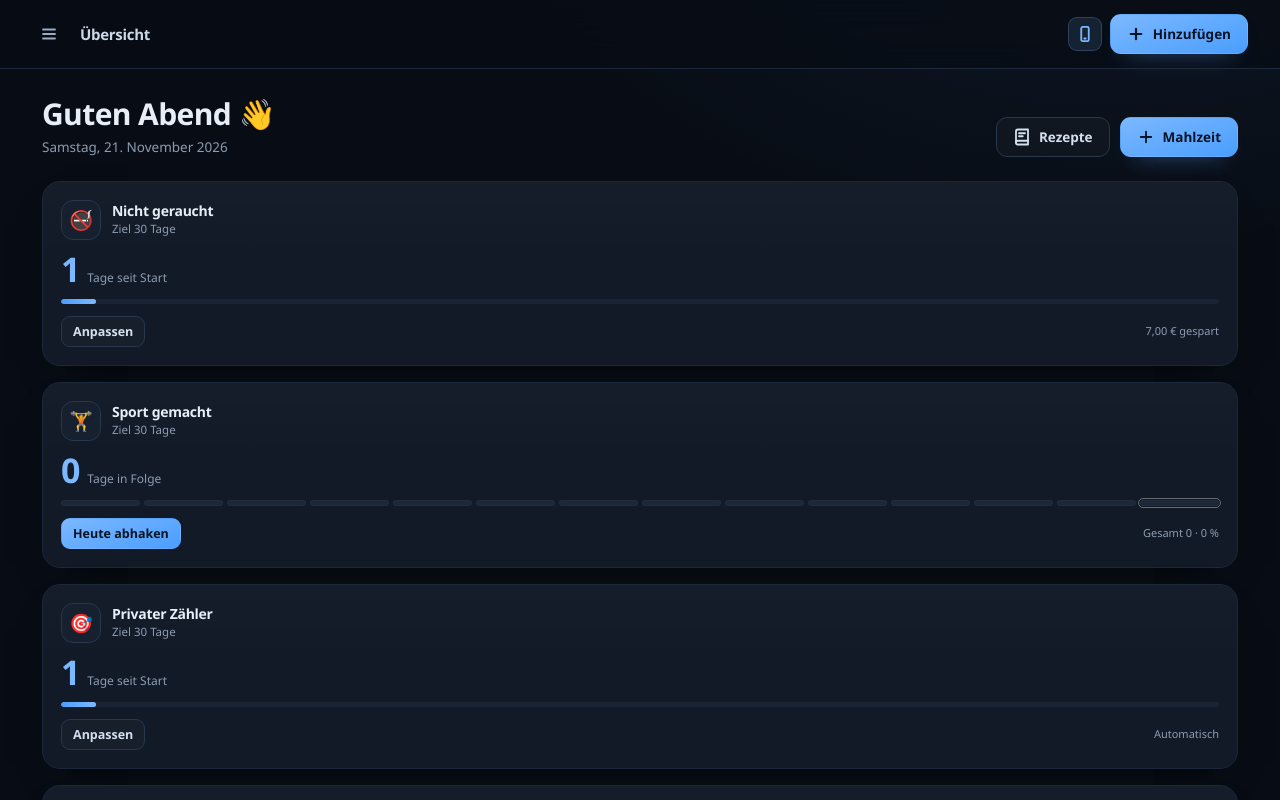
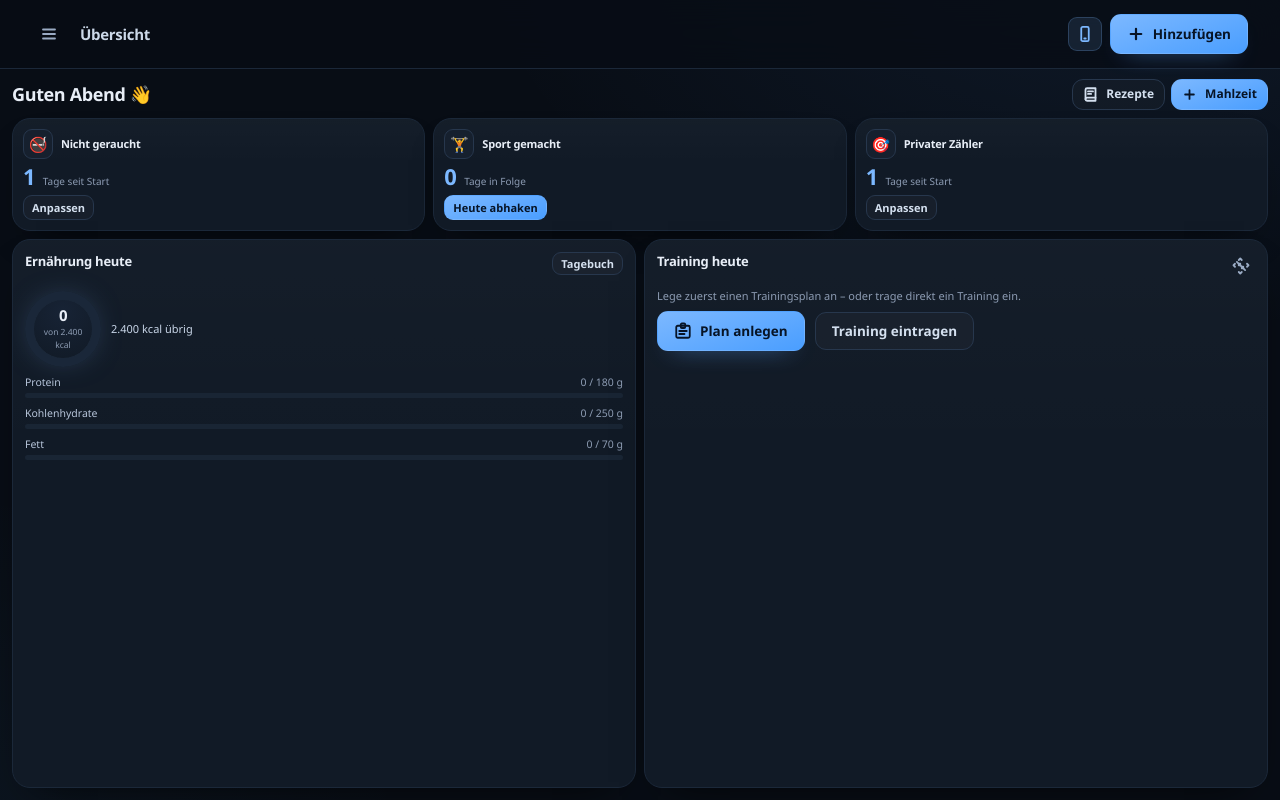
Before and after one commit to mwimmer1205-boop/Sport-Pro, a plain HTML site: page index.html in a window 1280 px wide. Both pictures are taken after a click on the button "Ansicht: Automatisch (wechseln zu Handy/Computer)". Shown: the top 800 px of the page. Drawn offline with nearby package versions, Linux system fonts and the light colour scheme.

Commit message:
Add files via upload

```diff
--- a/index.html
+++ b/index.html
@@ -96,7 +96,6 @@
   <script src="js/cloud.js"></script>
   <script src="js/dashboard.js"></script>
   <script src="js/recipes.js"></script>
-  <script src="js/meters.js"></script>
   <script src="js/nutrition.js"></script>
   <script src="js/exercises.js"></script>
   <script src="js/plans.js"></script>
--- a/js/app.js
+++ b/js/app.js
@@ -13,14 +13,13 @@ FIT.app = (() => {
     { route: 'plans', label: 'Trainingsplan', icon: 'plans' },
     { route: 'training', label: 'Trainingsmodus', icon: 'log' },
     { route: 'counters', label: 'Gewohnheiten', icon: 'counters' },
-    { route: 'meters', label: 'Zählerstände', icon: 'target' },
     { route: 'settings', label: 'Einstellungen', icon: 'settings' }
   ];
 
   const TITLES = {
     dashboard: 'Übersicht', nutrition: 'Ernährung', recipes: 'Rezepte',
     plans: 'Trainingsplan', training: 'Trainingsmodus', log: 'Trainingsmodus',
-    counters: 'Gewohnheiten', meters: 'Zählerstände', settings: 'Einstellungen'
+    counters: 'Gewohnheiten', settings: 'Einstellungen'
   };
 
   let current = 'dashboard';
@@ -63,6 +62,7 @@ FIT.app = (() => {
     const view = document.getElementById('view');
     const mod = FIT.views[route];
     if (!view || !mod) return;
+    try { document.body.dataset.route = route; } catch (e) {}
     try {
       await mod.render(view);
     } catch (err) {
--- a/js/dashboard.js
+++ b/js/dashboard.js
@@ -127,7 +127,7 @@ FIT.views.dashboard = (() => {
     }
 
     el.innerHTML =
-      '<section class="page-head">' +
+      '<section class="page-head dashboard-head">' +
         '<div><h1>' + greeting() + name + ' 👋</h1><p>' + U.esc(U.fmtDateLong(today)) + '</p></div>' +
         '<div class="head-actions">' +
           '<a class="btn ghost" href="#/recipes">' + UI.icon('recipes') + ' Rezepte</a>' +
@@ -135,9 +135,9 @@ FIT.views.dashboard = (() => {
         '</div>' +
       '</section>' +
 
-      '<div class="grid counters-grid">' + S.counterList().map(counterCard).join('') + '</div>' +
+      '<div class="grid counters-grid dashboard-counters">' + S.counterList().map(counterCard).join('') + '</div>' +
 
-      '<div class="dash-grid">' +
+      '<div class="dash-grid dashboard-main">' +
         '<section class="card nutrition-summary">' +
           '<div class="card-head"><div><h2>Ernährung heute</h2><p class="muted">' + (entries.length === 1 ? '1 Eintrag' : U.fmtNum(entries.length) + ' Einträge') + '</p></div>' +
           '<a class="btn ghost small" href="#/nutrition">Tagebuch</a></div>' +
@@ -153,14 +153,14 @@ FIT.views.dashboard = (() => {
           macroBar('Fett', totals.fat, goals.fat, 'fat') +
         '</section>' +
 
-        '<section class="card">' +
+        '<section class="card dashboard-training">' +
           '<div class="card-head"><div><h2>Training heute</h2><p class="muted">' + (todayWorkouts.length ? 'Erledigt – stark!' : 'Bereit für die nächste Einheit?') + '</p></div>' +
           '<a class="icon-btn" href="#/training" title="Trainingsmodus">' + UI.icon('log') + '</a></div>' +
           '<div class="training-body">' + trainingBody + '</div>' +
         '</section>' +
       '</div>' +
 
-      '<section class="card">' +
+      '<section class="card dashboard-volume">' +
         '<div class="card-head"><div><h2>Wochenvolumen</h2><p class="muted">Letzte 8 Wochen · ' + U.fmtNum(S.workoutsThisWeek()) + ' von ' + U.fmtNum(S.state.profile.weeklyGoal) + ' Trainings diese Woche</p></div>' +
         '<a class="btn ghost small" href="#/training">Details</a></div>' +
         FIT.views.log.chart(week) +
--- a/styles.css
+++ b/styles.css
@@ -1311,7 +1311,99 @@ body.device-desktop .scrim { display: none !important; }
   .toast { font-size: 12px; padding: 9px 14px; }
 }
 
-/* ---------- Cloud / Supabase / Zählerstände ---------- */
+/* ---------- Mobile Dashboard: alles auf einen Bildschirm ---------- */
+
+body.device-mobile[data-route="dashboard"] .app-foot { display: none; }
+body.device-mobile[data-route="dashboard"] .view {
+  padding: 10px 12px 12px;
+  max-width: 100%;
+  height: calc(100dvh - 56px);
+  overflow: hidden;
+  display: flex;
+  flex-direction: column;
+  gap: 8px;
+}
+
+body.device-mobile[data-route="dashboard"] .dashboard-head {
+  margin-bottom: 0;
+  gap: 8px;
+  align-items: center;
+}
+body.device-mobile[data-route="dashboard"] .dashboard-head h1 { font-size: 18px; line-height: 1.2; }
+body.device-mobile[data-route="dashboard"] .dashboard-head p { display: none; }
+body.device-mobile[data-route="dashboard"] .dashboard-head .head-actions { width: auto; flex-wrap: nowrap; gap: 6px; }
+body.device-mobile[data-route="dashboard"] .dashboard-head .head-actions .btn { padding: 7px 10px; font-size: 12px; flex: 0 0 auto; }
+body.device-mobile[data-route="dashboard"] .dashboard-head .head-actions .btn svg { width: 15px; height: 15px; }
+
+body.device-mobile[data-route="dashboard"] .dashboard-counters {
+  grid-template-columns: repeat(3, minmax(0, 1fr)) !important;
+  gap: 8px;
+  margin-bottom: 0;
+}
+body.device-mobile[data-route="dashboard"] .dashboard-counters .counter-card {
+  padding: 10px;
+  gap: 6px;
+  min-width: 0;
+}
+body.device-mobile[data-route="dashboard"] .dashboard-counters .counter-head { gap: 8px; }
+body.device-mobile[data-route="dashboard"] .dashboard-counters .counter-emoji { width: 30px; height: 30px; font-size: 15px; border-radius: 9px; }
+body.device-mobile[data-route="dashboard"] .dashboard-counters .counter-titles h3 { font-size: 11px; line-height: 1.2; white-space: nowrap; overflow: hidden; text-overflow: ellipsis; }
+body.device-mobile[data-route="dashboard"] .dashboard-counters .counter-titles p { display: none; }
+body.device-mobile[data-route="dashboard"] .dashboard-counters .counter-value { font-size: 22px; }
+body.device-mobile[data-route="dashboard"] .dashboard-counters .counter-unit { font-size: 10px; }
+body.device-mobile[data-route="dashboard"] .dashboard-counters .dots,
+body.device-mobile[data-route="dashboard"] .dashboard-counters .bar.slim,
+body.device-mobile[data-route="dashboard"] .dashboard-counters .counter-meta { display: none; }
+body.device-mobile[data-route="dashboard"] .dashboard-counters .counter-foot { gap: 6px; }
+body.device-mobile[data-route="dashboard"] .dashboard-counters .btn.small { padding: 5px 8px; font-size: 11px; min-height: 0; }
+body.device-mobile[data-route="dashboard"] .dashboard-counters .btn.small svg { width: 14px; height: 14px; }
+
+body.device-mobile[data-route="dashboard"] .dashboard-main {
+  grid-template-columns: 1fr 1fr !important;
+  gap: 8px;
+  margin-bottom: 0;
+  flex: 1;
+  min-height: 0;
+}
+body.device-mobile[data-route="dashboard"] .dashboard-main > .card {
+  padding: 12px;
+  min-height: 0;
+  overflow: hidden;
+}
+body.device-mobile[data-route="dashboard"] .dashboard-main .card-head { margin-bottom: 8px; gap: 8px; }
+body.device-mobile[data-route="dashboard"] .dashboard-main .card-head h2 { font-size: 13px; }
+body.device-mobile[data-route="dashboard"] .dashboard-main .card-head p { display: none; }
+body.device-mobile[data-route="dashboard"] .dashboard-main .card-head .btn.small { padding: 4px 8px; font-size: 11px; }
+body.device-mobile[data-route="dashboard"] .dashboard-main .icon-btn { width: 28px; height: 28px; }
+
+body.device-mobile[data-route="dashboard"] .nutrition-summary { gap: 8px; }
+body.device-mobile[data-route="dashboard"] .kcal-row { gap: 10px; }
+body.device-mobile[data-route="dashboard"] .kcal-row .ring { width: 76px; height: 76px; }
+body.device-mobile[data-route="dashboard"] .kcal-row .ring::before { inset: 8px; }
+body.device-mobile[data-route="dashboard"] .kcal-row .ring-inner strong { font-size: 15px; }
+body.device-mobile[data-route="dashboard"] .kcal-row .ring-inner span { font-size: 8.5px; }
+body.device-mobile[data-route="dashboard"] .kcal-remaining { font-size: 11px; }
+body.device-mobile[data-route="dashboard"] .kcal-info .muted.small-text { display: none; }
+body.device-mobile[data-route="dashboard"] .macro-row { gap: 2px; }
+body.device-mobile[data-route="dashboard"] .macro-row-head { font-size: 10.5px; }
+body.device-mobile[data-route="dashboard"] .bar { height: 5px; }
+
+body.device-mobile[data-route="dashboard"] .training-body { gap: 6px; }
+body.device-mobile[data-route="dashboard"] .training-body .muted.small-text { font-size: 11px; }
+body.device-mobile[data-route="dashboard"] .workout-mini { padding: 8px; gap: 8px; }
+body.device-mobile[data-route="dashboard"] .workout-mini-icon { width: 28px; height: 28px; }
+body.device-mobile[data-route="dashboard"] .workout-mini-main strong { font-size: 12px; }
+body.device-mobile[data-route="dashboard"] .workout-mini-main small { font-size: 10.5px; }
+body.device-mobile[data-route="dashboard"] .dashboard-training .btn.small.full { padding: 6px 8px; font-size: 11px; }
+
+body.device-mobile[data-route="dashboard"] .dashboard-volume { display: none !important; }
+
+@media (max-width: 420px) {
+  body.device-mobile[data-route="dashboard"] .dashboard-main { grid-template-columns: 1fr !important; }
+  body.device-mobile[data-route="dashboard"] .dashboard-volume { display: none !important; }
+}
+
+/* ---------- Cloud / Supabase ---------- */
 
 .cloud-state {
   display: flex;
@@ -1337,9 +1429,3 @@ body.device-desktop .scrim { display: none !important; }
   animation: cloud-spin 0.8s linear infinite;
 }
 @keyframes cloud-spin { to { transform: rotate(360deg); } }
-
-.meters-list { display: flex; flex-direction: column; gap: 12px; }
-.meter-card .meter-value { display: flex; align-items: baseline; gap: 8px; margin: 2px 0 4px; }
-.meter-card .meter-value strong { font-size: 28px; letter-spacing: -0.03em; color: var(--accent); line-height: 1.1; }
-.meter-card .meter-value span { color: var(--muted); font-size: 13px; }
-.meter-card h3 { font-size: 16px; }
--- a/sw.js
+++ b/sw.js
@@ -16,7 +16,6 @@ const ASSETS = [
   './js/cloud.js',
   './js/dashboard.js',
   './js/recipes.js',
-  './js/meters.js',
   './js/nutrition.js',
   './js/exercises.js',
   './js/plans.js',
```
Also changed, not shown: js/settings.js (+6 -8 lines).
